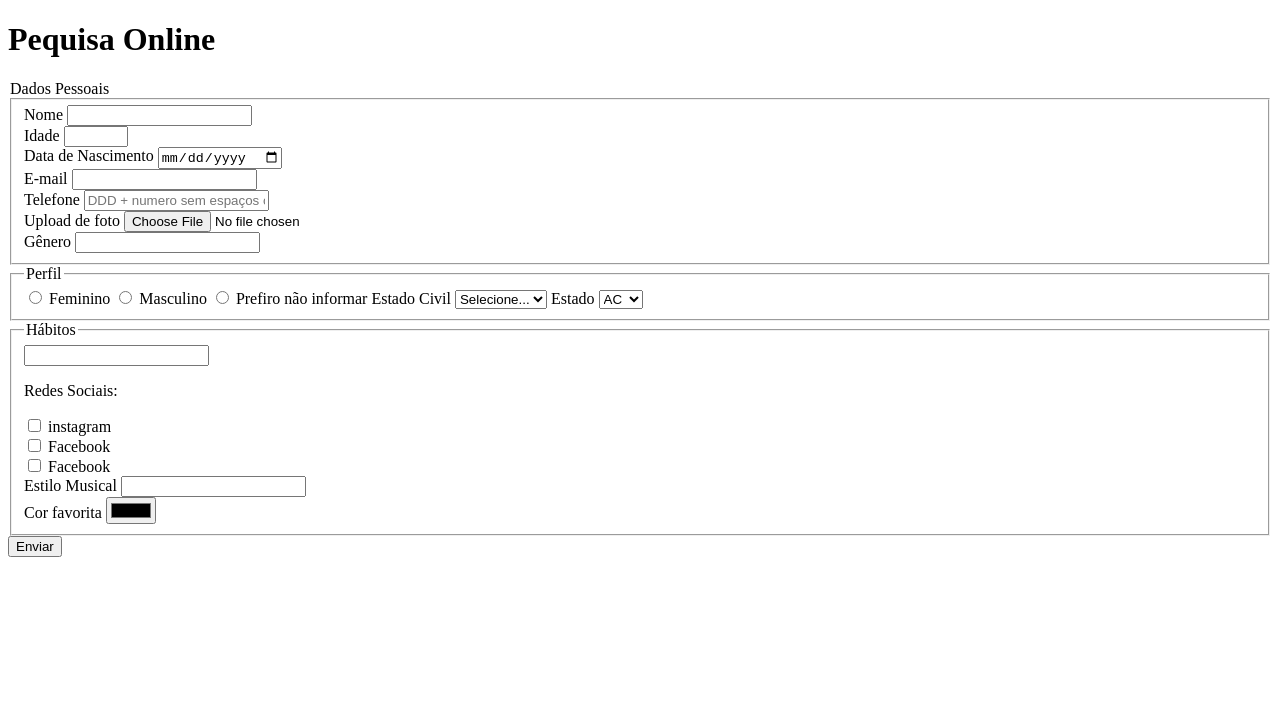
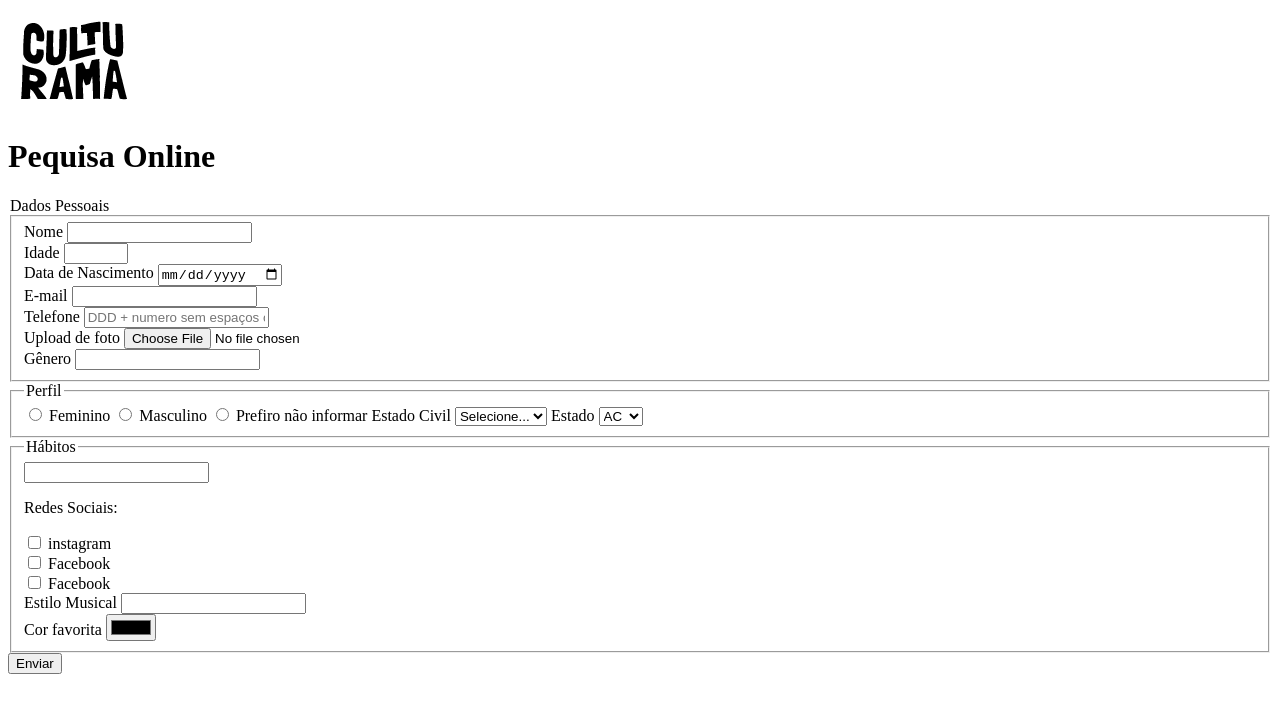
Before and after one commit to D-Novais/programa-cultura, a plain HTML site: page css/index.html in a window 1280 px wide. Drawn offline with Linux system fonts and the light colour scheme.

Commit message:
logo no pagina

```diff
--- a/index.html
+++ b/css/index.html
@@ -4,10 +4,11 @@
     <meta charset="UTF-8">
     <meta name="viewport" content="width=device-width, initial-scale=1.0">
     <title>Pesquisa Culturama</title>
-    <link rel="icon" href="/css/img/culturama-favico.png">
+    <link rel="icon" href="img/culturama-favico.png">
 </head>
 <body>
     <header>
+        <img src="img/logo-culturama.png" alt="logo da marca">
         <h1> Pequisa Online </h1>
     </header>
     <section>
```
